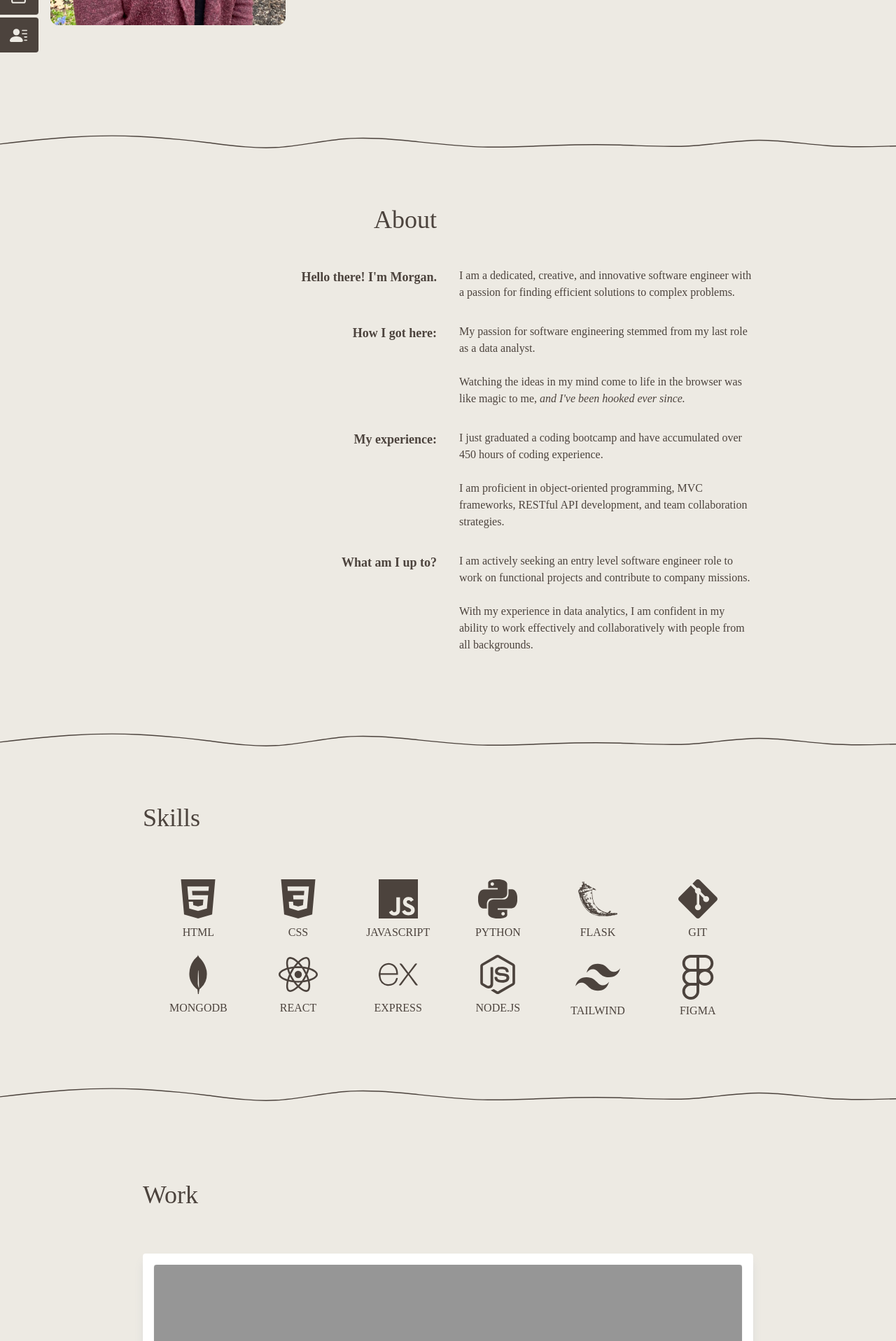
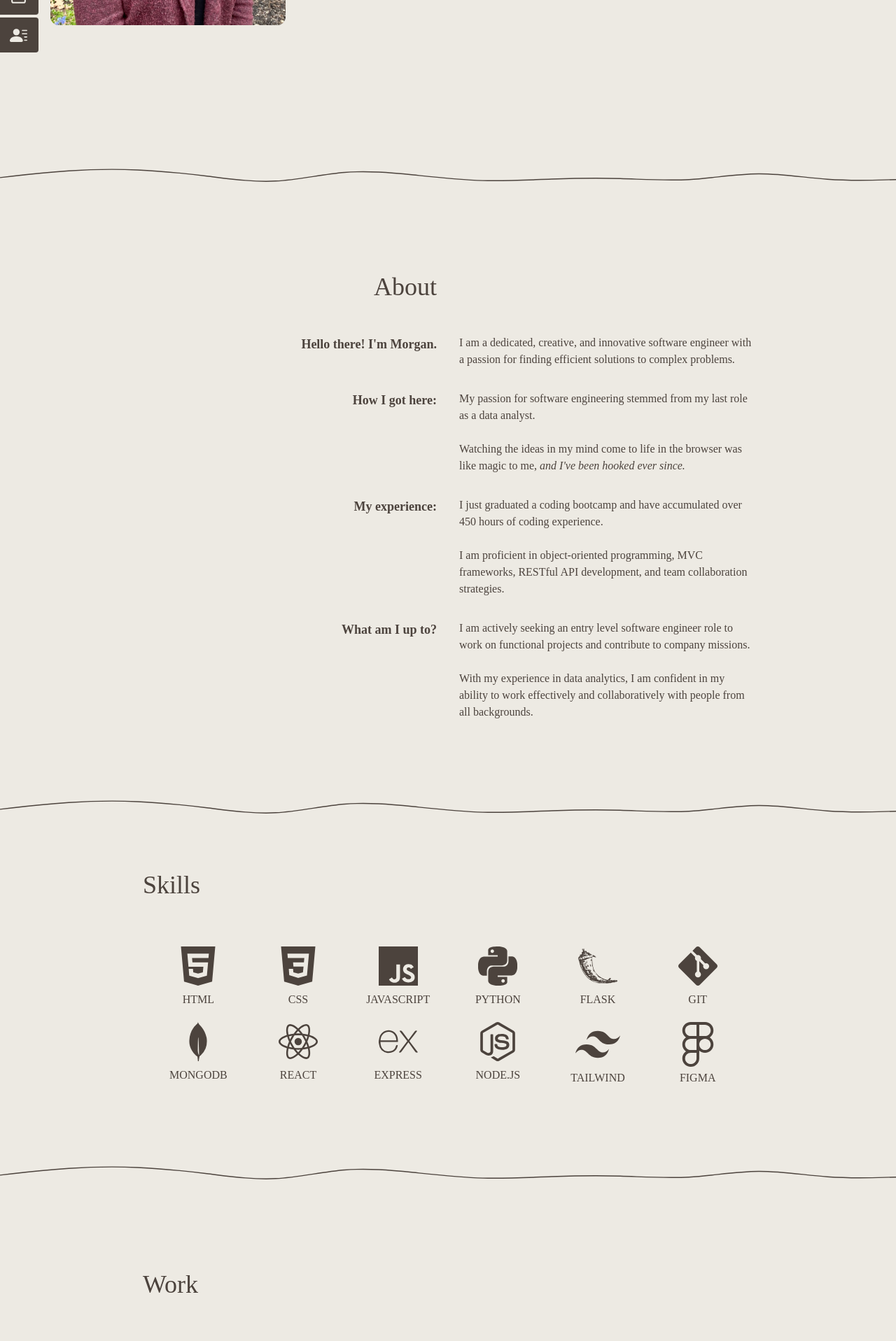
Before and after one commit to mgreen1092/react-portfolio-2023, a React (Create React App) app: page / in a window 1280 px wide. Shown: the part 641-2558 px from the top of the page at 70% size. Built offline with nearby package versions, Linux system fonts and the light colour scheme; grey boxes are pictures that could not be loaded.

Commit message:
fixed wave

```diff
--- a/src/components/About/About.jsx
+++ b/src/components/About/About.jsx
@@ -9,7 +9,7 @@ export default function About () {
 
                 {/* wave */}
                 <div className=' w-full mb-16'>
-                    <img src={Wave} className='w-full' alt='png of wave section divider'></img>
+                    <img src={Wave} className='w-full py-12' alt='png of wave section divider'></img>
                 </div>
 
                 {/* title */}
--- a/src/components/Work/Work.jsx
+++ b/src/components/Work/Work.jsx
@@ -11,7 +11,7 @@ const Work = () => {
     <div name='work' className='w-full md:h-fit font-mono box-border background-color'>
         {/* wave */}
         <div className='w-full my-8'>
-            <img src={Wave} className='w-full' alt='wave section divider'></img>
+            <img src={Wave} className='w-full py-4' alt='wave section divider'></img>
         </div>
 
         {/* container */}
```
